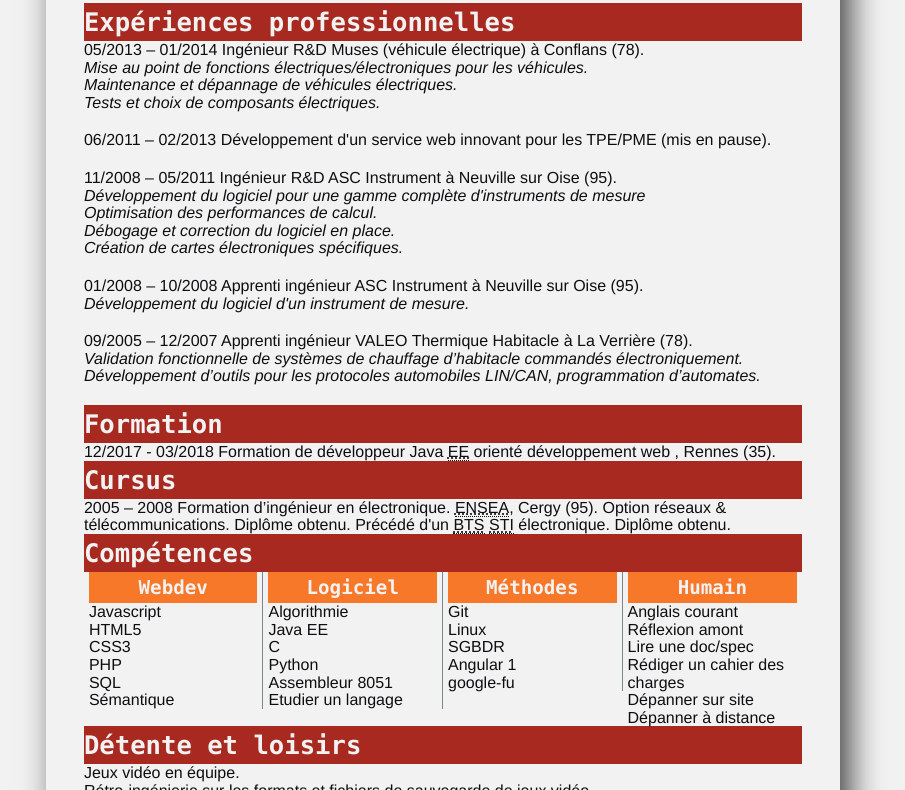
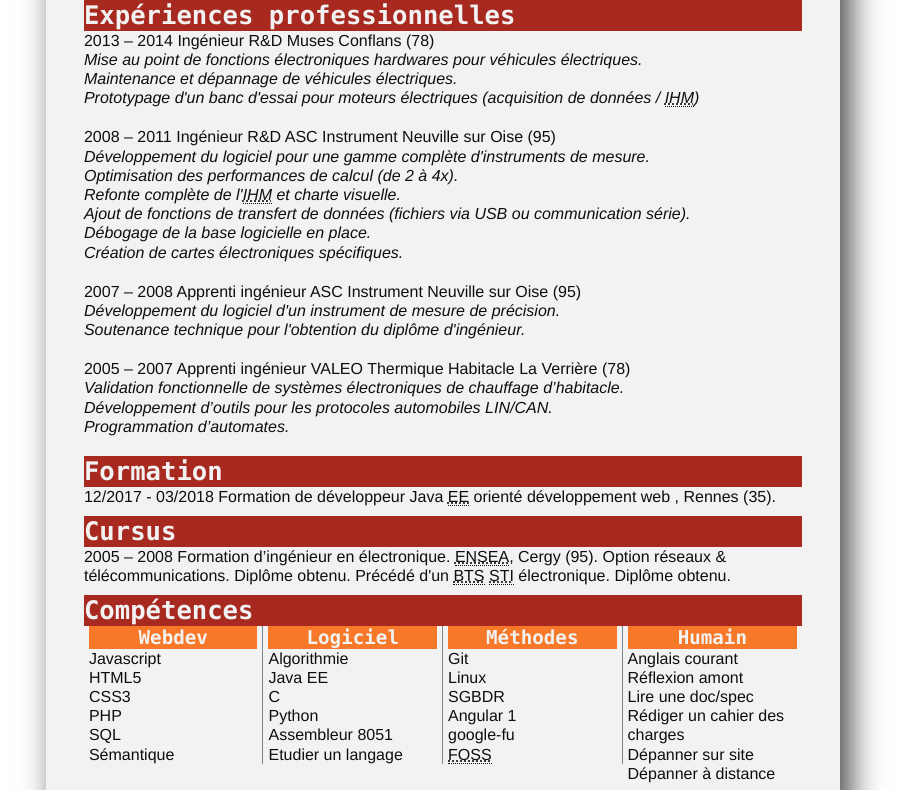
Before and after one commit to Ludwig-SCHAFER/cv, a plain HTML site: page index.htm in a window 1280 px wide. Shown: the part 330-1120 px from the top of the page, without its empty margins (197-1102 px from the left). Drawn offline with Linux system fonts and the light colour scheme.

Commit message:
Still updating content

```diff
--- a/cv.css
+++ b/cv.css
@@ -2,7 +2,7 @@
 	box-sizing:border-box;
 }
 body{
-	background:#f2f2f2;
+	background:#FFFFFF;
 }
 
 div{
@@ -19,7 +19,7 @@ div{
 	box-sizing:border-box;
 	color:#0E0E10;
 	background:#f2f2f2;
-	line-height:1.1;
+	line-height:1.2;
 	/*background:#FFFFFF;*/
 }
 p, ul{
@@ -41,12 +41,13 @@ h3{
 	color:#f2f2f2;
 	background:#A72920;
 	background:#A72920;
-	padding:5px 0;
+	margin-top:10px;
+	/*padding:5px 0;*/
 }
 h4{
 	font-size:120%;
 	/*margin: 5px 0;*/
-	padding: 5px 0;
+/*	padding: 5px 0;*/
 	color:#f2f2f2;
 	background:#F67828;
 	background:#F67828;
--- a/index.htm
+++ b/index.htm
@@ -2,7 +2,7 @@
 <html xmlns="http://www.w3.org/1999/xhtml" lang="fr">
 	<head>
 		<meta charset="UTF-8" />
-		<title>Ludwig SCHÄFER - Ingénieur en ÉLECTR0N1QUE et &lt;Développeur web junior /&gt; (électronique, hardware, knowledge_software)</title>
+		<title>Ludwig SCHÄFER - Ingénieur en ÉLECTR0N1QUE et &lt;Développeur web junior /&gt; (électronique, hardware, software)</title>
 		<link rel="stylesheet" media="screen, print" href="./reset.css" />
 		<link rel="stylesheet" media="screen, print" href="./cv.css" />
 	</head>
@@ -13,6 +13,7 @@
 				<div id="status_container">
 					<p class="status_infos" id="status_primary_infos">
 						<span id="status_name">Ludwig SCHÄFER</span>
+						<a href="https://github.com/Ludwig-SCHAFER" title="mon profil publique sur GitHub">GitHub</a>
 						<br />
 						<span class="emoji">📱</span><span id="status_phone">
 							<span id="phone_value">
@@ -29,11 +30,13 @@
 							<span id="age_value">&gt;30</span> ans
 						</span>
 						<br />
+						<span class="emoji">🇬🇧</span><span id="status_toeic">Toeic 950</span>
+						<br />
+					<!--
 						<span id="status_street"># rue</span>
 						<br />
-						<span id="status_town">Code postal - Ville</span>
-						<br />
-						<span class="emoji">🇬🇧</span><span id="status_toeic">Toeic 950</span>
+					-->
+						<span id="status_town">~Redon 35600</span>
 						<br />
 						<span class="emoji">🛦</span><span id="status_bonus">Réserviste de l'Armée de l'Air</span>
 					</p>
@@ -54,55 +57,71 @@
 				<div id="exp_container">
 					<div class="exp_unit_container">
 						<p class="exp_pro" id="exp_pro_muses">
-							<span class="exp_date">05/2013 – 01/2014</span>
+							<span class="exp_date">2013 – 2014</span>
 							<span class="exp_role">Ingénieur R&amp;D</span>
-							<span class="exp_company">Muses</span> (véhicule électrique) à Conflans (78).
+							<span class="exp_company">Muses</span>
+							<span class="exp_location">Conflans (78)</span>
 						</p>
 						<ul>
-							<li>Mise au point de fonctions électriques/électroniques pour les véhicules.</li>
+							<li>Mise au point de fonctions électroniques hardwares pour véhicules électriques.</li>
 							<li>Maintenance et dépannage de véhicules électriques.</li>
-							<li>Tests et choix de composants électriques.</li>
+							<li>Prototypage d'un banc d'essai pour moteurs électriques (acquisition de données / <abbr title="Interface Homme-Machine">IHM</abbr>)</li>
 						</ul>
 					</div>
+				<!--
+					Si vous trouvez cette section, alors on peut en parler. Autrement elle prend de la place sur ce CV.
+				-->
+				<!--
 					<div class="exp_unit_container">
 						<p class="exp_pro" id="exp_pro_atlas">
-							<span class="exp_date">06/2011 – 02/2013</span>
-							Développement d'un service web innovant pour les TPE/PME (mis en pause).
+							<span class="exp_date">2011 – 2012</span>
+							 <em>[abandonné]</em> Développement d'un service web innovant à déstination des TPE industrielles n'ayant pas de sites internet pour améliorer leurs visibilités sur internet.<br />
 						</p>
+						<ul>
+							<li>Le client fourni textes, photos et mots-clés et reçoit en échange une site clé-en-main de une à trois pages valorisant son entreprise.</li>
+							<li>L'architecture coté serveur est optimisée pour réduire coûts et temps de développement.</li>
+						</ul>
 					</div>
+				-->
 					<div class="exp_unit_container">
 						<p class="exp_pro" id="exp_pro_asc">
-							<span class="exp_date">11/2008 – 05/2011</span>
+							<span class="exp_date">2008 – 2011</span>
 							<span class="exp_role">Ingénieur R&amp;D</span>
-							<span class="exp_company">ASC Instrument</span> à Neuville sur Oise (95).
+							<span class="exp_company">ASC Instrument</span>
+							<span class="exp_location">Neuville sur Oise (95)</span>
 						</p>
 						<ul>
-							<li>Développement du logiciel pour une gamme complète d'instruments de mesure</li>
-							<li>Optimisation des performances de calcul.</li>
-							<li>Débogage et correction du logiciel en place.</li>
+							<li>Développement du logiciel pour une gamme complète d'instruments de mesure.</li>
+							<li>Optimisation des performances de calcul (de 2 à 4x).</li>
+							<li>Refonte complète de l'<abbr title="Interface Homme-Machine">IHM</abbr> et charte visuelle.</li>
+							<li>Ajout de fonctions de transfert de données (fichiers via USB ou communication série).</li>
+							<li>Débogage de la base logicielle en place.</li>
 							<li>Création de cartes électroniques spécifiques.</li>
 						</ul>
 					</div>
 					<div class="exp_unit_container">
 						<p class="exp_pro" id="exp_pro_asc2">
-							<span class="exp_date">01/2008 – 10/2008</span>
+							<span class="exp_date">2007 – 2008</span>
 							<span class="exp_role">Apprenti ingénieur</span>
-							<span class="exp_company">ASC Instrument</span> à Neuville sur Oise (95).
+							<span class="exp_company">ASC Instrument</span>
+							<span class="exp_location">Neuville sur Oise (95)</span>
 						</p>
 						<ul>
-							<li>Développement du logiciel d'un instrument de mesure.</li>
+							<li>Développement du logiciel d'un instrument de mesure de précision.</li>
+							<li>Soutenance technique pour l'obtention du diplôme d'ingénieur.</li>
 						</ul>
 					</div>
 					<div class="exp_unit_container">
 						<p class="exp_pro" id="exp_pro_valeo">
-							<span class="exp_date">09/2005 – 12/2007</span>
+							<span class="exp_date">2005 – 2007</span>
 							<span class="exp_role">Apprenti ingénieur</span>
-							<span class="exp_company">VALEO Thermique Habitacle</span> à La Verrière (78).
+							<span class="exp_company">VALEO Thermique Habitacle</span>
+							<span class="exp_location">La Verrière (78)</span>
 						</p>
 						<ul>
-							<li>Validation fonctionnelle de systèmes de chauffage d’habitacle commandés électroniquement.</li>
-							<li>Développement d’outils pour les protocoles automobiles LIN/CAN, programmation
-						d’automates.</li>
+							<li>Validation fonctionnelle de systèmes électroniques de chauffage d’habitacle.</li>
+							<li>Développement d’outils pour les protocoles automobiles LIN/CAN.</li>
+							<li>Programmation d’automates.</li>
 						</ul>
 					</div>
 				</div>
@@ -169,8 +188,8 @@
 							<li><span  class="skill_bar skill_good"   ></span>SGBDR</li>
 							<li ><span class="skill_bar skill_perfect"></span>Angular 1</li>
 							<li><span  class="skill_bar skill_perfect"></span>google-fu</li>
+							<li><span class="skill_bar skill_perfect"></span><abbr title="Free and open-source software">FOSS</abbr></li>
 							<!--
-							<li><span class="skill_bar skill_perfect"></span>LibreOffice</li>
 							<li><span class="skill_bar skill_good">Gestion de projet (Gantt)</li>
 							-->
 						</ul>
```
